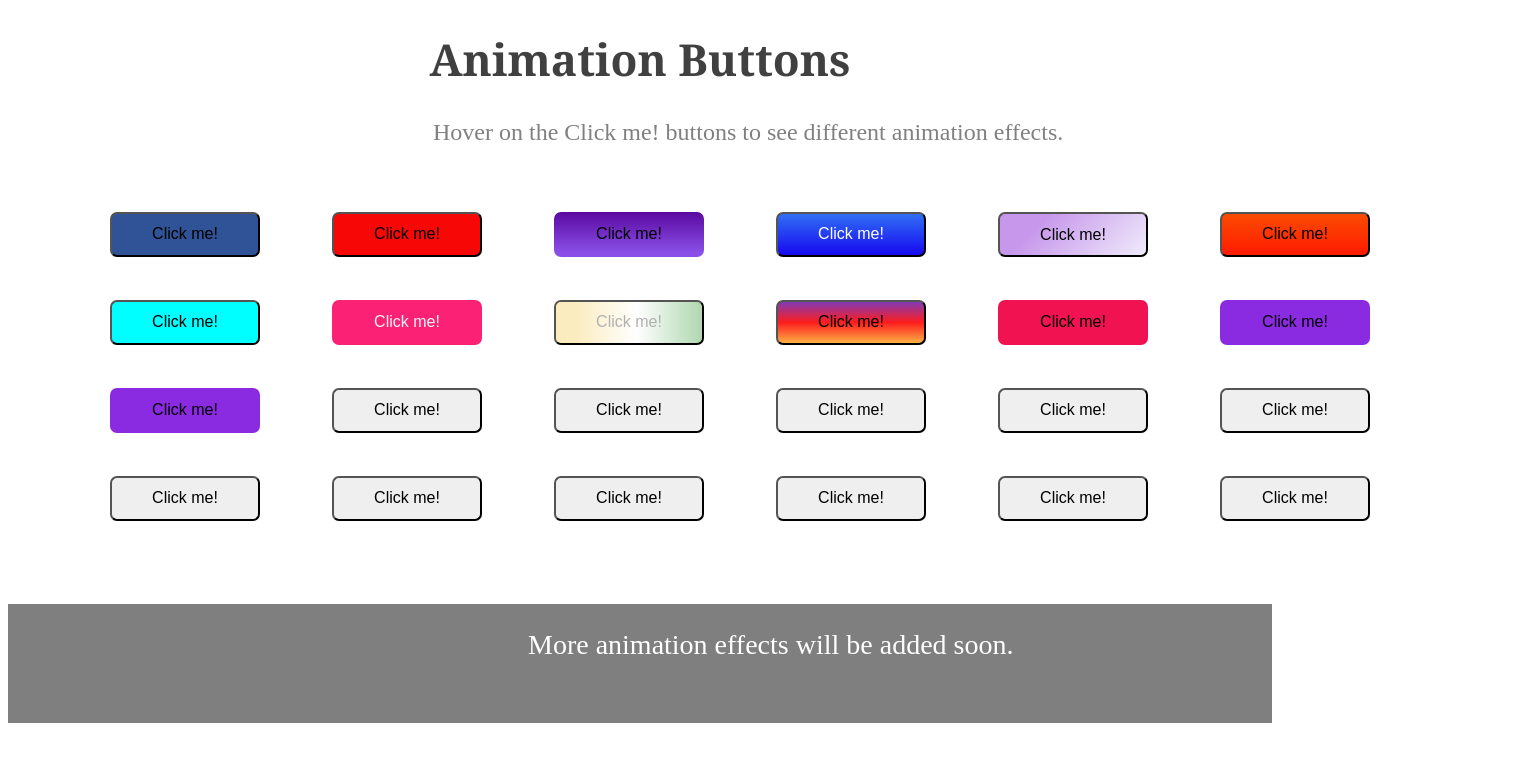
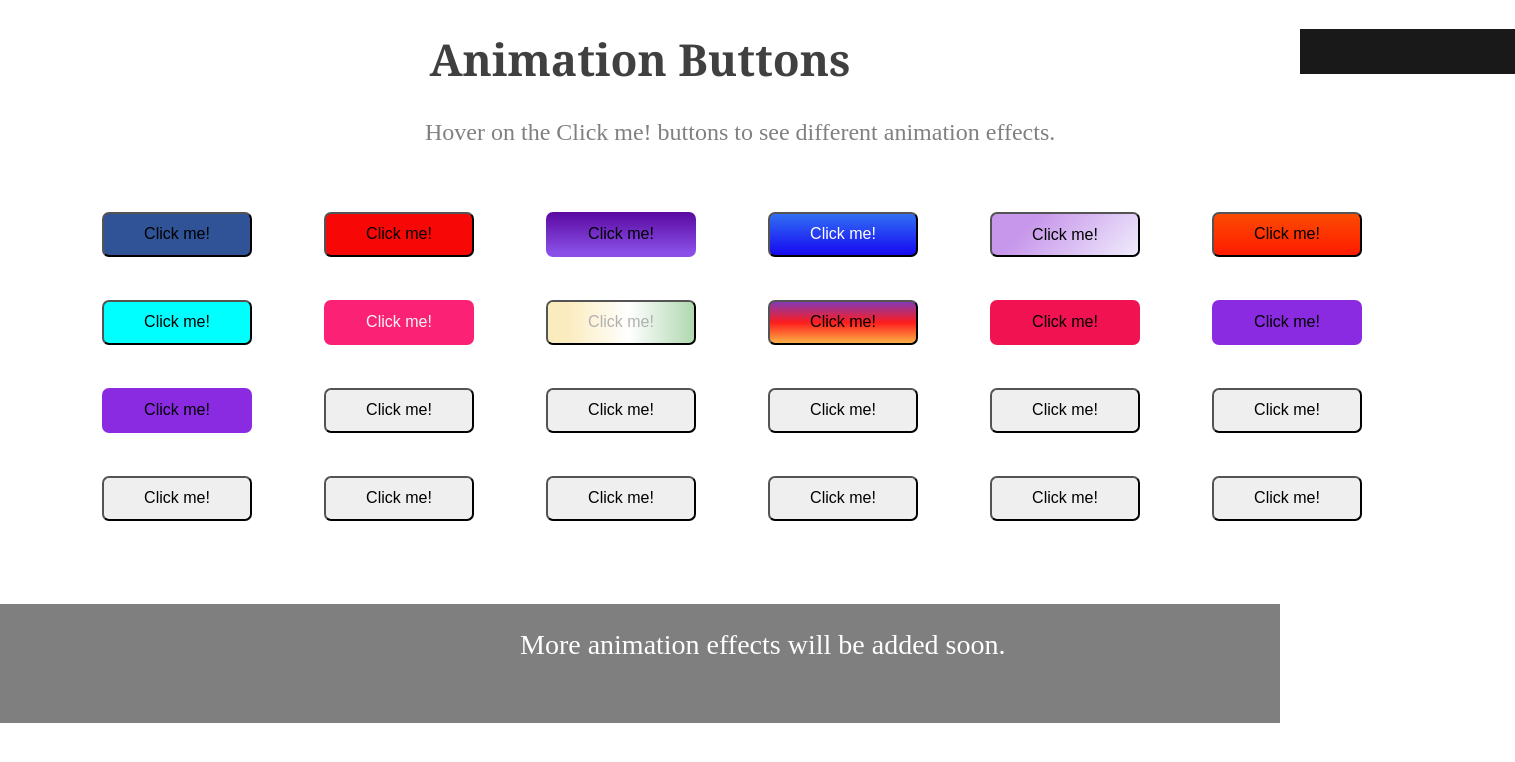
Before and after one commit to sachinmewar/AnimatedButtons, a plain HTML site: page index.html in a window 1280 px wide. Shown: the whole page, 1515 px wide, since content can reach past the window. Drawn offline with Linux system fonts and the light colour scheme; a script that the page names is missing.

Commit message:
added Styling to our digital clock

```diff
--- a/styling.css
+++ b/styling.css
@@ -1,3 +1,5 @@
+@import url("https://fonts.googleapis.com/css2?family=Orbitron&display=swap");
+
 h1 {
   position: relative;
   text-align: center;
@@ -7,6 +9,9 @@ h1 {
   color: rgba(0, 0, 0, 0.75);
 }
 
+body {
+  margin: 0;
+}
 p {
   padding: 0px;
   padding-left: 425px;
@@ -50,6 +55,26 @@ td {
   padding-left: 20px;
   padding-right: 50px;
   padding-top: 40px;
+}
+
+#digitalClockContainer {
+  margin-top: 0;
+  left: 1300px;
+  height: 45px;
+  width: 215px;
+  font-size: 25px;
+  font-weight: 600;
+  color: #17d4fe;
+  letter-spacing: 2px;
+  font-family: "Orbitron", sans-serif;
+  position: absolute;
+  background-color: rgba(0, 0, 0, 0.9);
+  text-align: center;
+}
+
+#digitalClock {
+  margin-top: 8px;
+  padding-top: 6px;
 }
 
 /* Button 1 */
@@ -218,7 +243,6 @@ td {
 #button5 span:hover:after {
   width: 100%;
 }
-
 /*button5 Completed */
 
 /* Button 6*/
@@ -502,7 +526,6 @@ td {
   height: 100%;
   width: 100%;
 }
-
 /* Button 12 and 13 complete */
 
 div.pageDetails {
```
